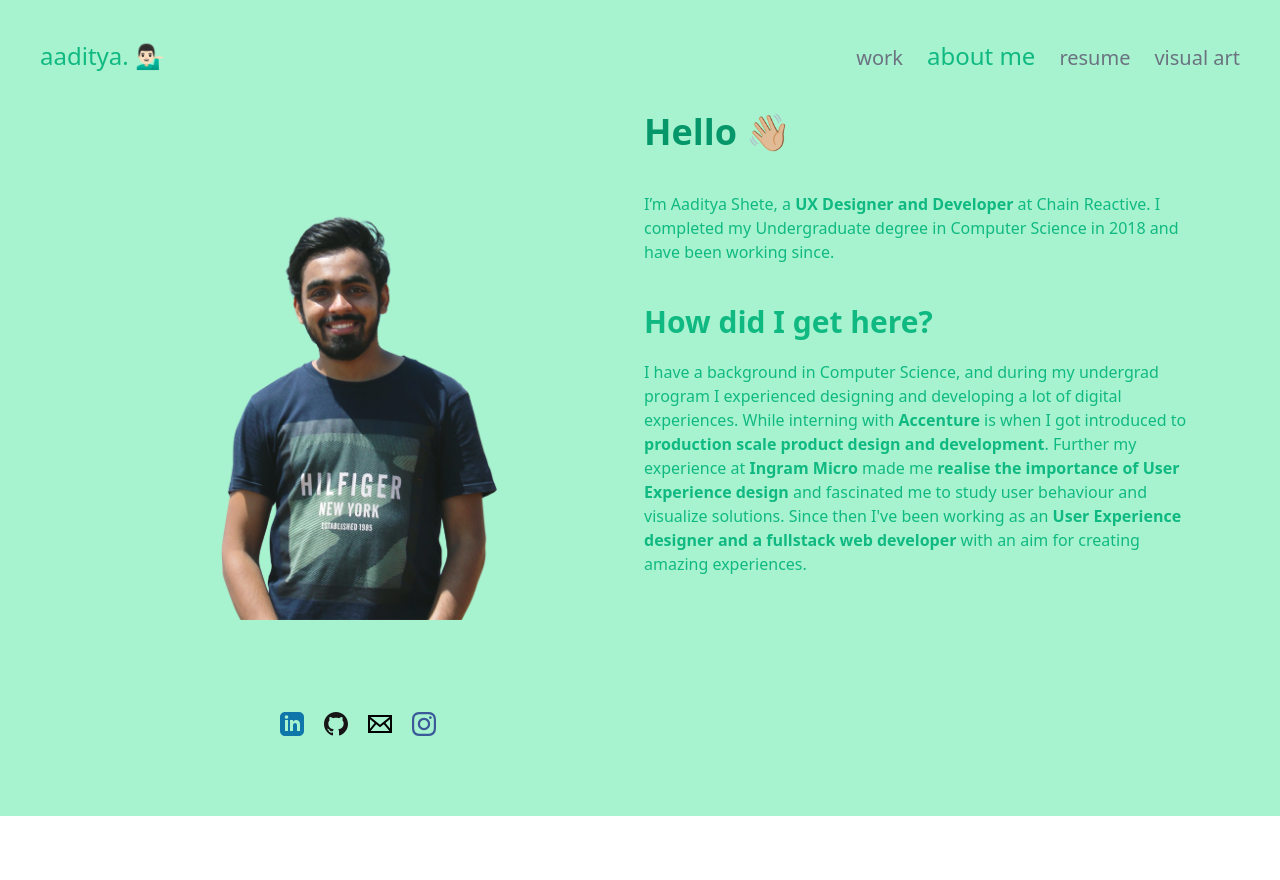
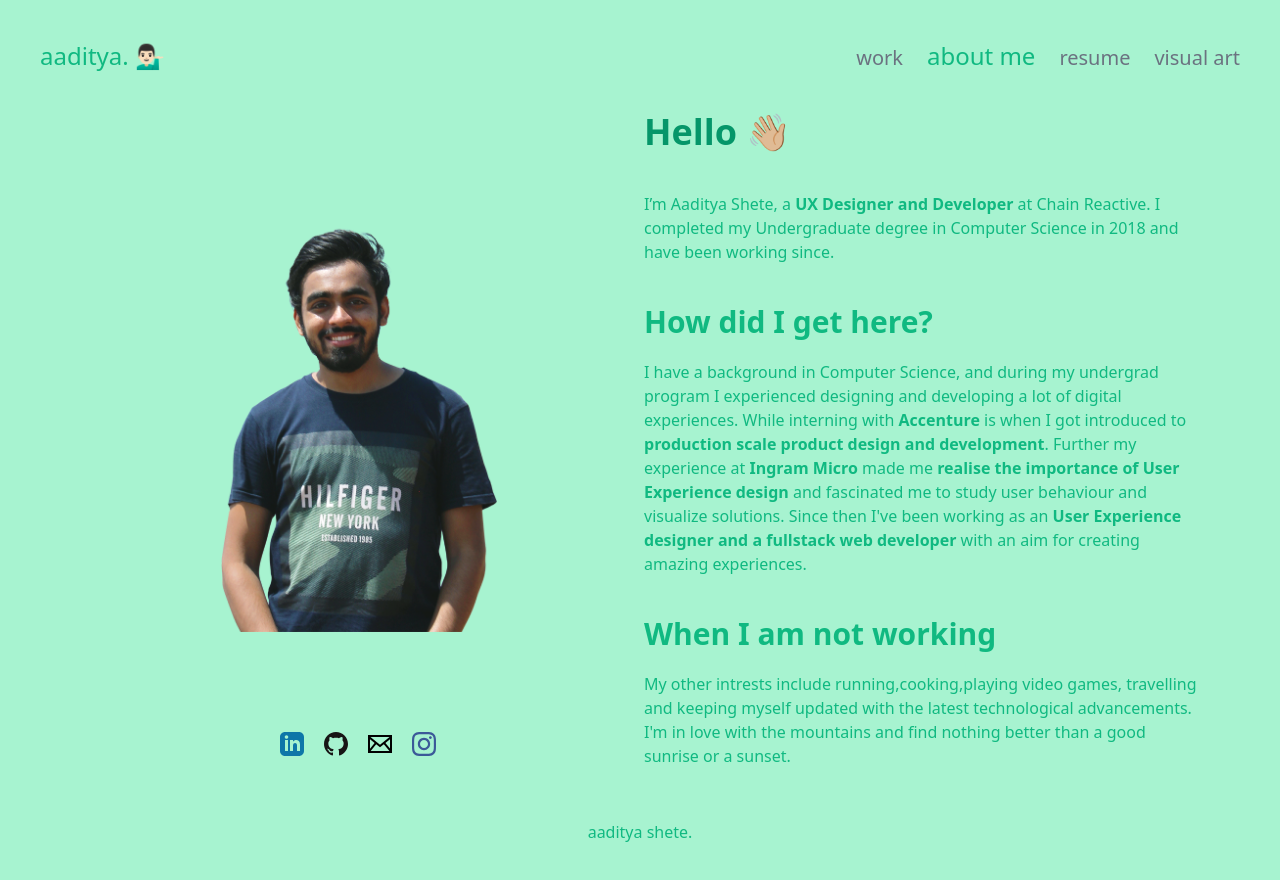
Before and after one commit to fan-boy/Portfolio-V2, a React (Create React App) app: page /about in a window 1280 px wide. Shown: the top 880 px of the page. Before the commit the page ends 816 px from the top, so only its background shows below. Built offline with nearby package versions, Linux system fonts and the light colour scheme.

Commit message:
Added footer

```diff
--- a/src/Components/Navbar.tsx
+++ b/src/Components/Navbar.tsx
@@ -1,5 +1,5 @@
 import React, { useState } from "react";
-import { Navigate } from "react-router-dom";
+import { Navigate, useLocation } from "react-router-dom";
 import Socials from "./AboutPage/Socials";
 
 interface NavbarProps{
@@ -11,7 +11,7 @@ interface NavbarProps{
 
 const Navbar =(props:NavbarProps) =>{
     const [cardClicked,setCardClicked] = useState("");
-
+    const location = useLocation();
     let icon = "";
     let color = "text-gray-500";
     switch(props.selected){
@@ -35,7 +35,9 @@ const Navbar =(props:NavbarProps) =>{
     }
 
     const onClick = (moniker:string) =>{
+        if(moniker === "home" && location.pathname==="/"){}else{
         setCardClicked(moniker);
+        }
     }
 
 
--- /dev/null
+++ b/src/Components/footer.tsx
@@ -0,0 +1,21 @@
+import React from "react";
+import Socials from "./AboutPage/Socials";
+
+
+interface FooterProps{
+    color:string
+    showSocials?:true
+}
+const Footer = (props:FooterProps) =>{
+
+    return(
+        <span className= {`w-full mt-3 flex flex-col gap-2 justify-center text-center text-${props.color}-500`}>
+            <span>aaditya shete.</span>
+            {props.showSocials &&
+            <span><Socials className="flex flex-row gap-4 justify-center items-center" /></span>
+}
+        </span>
+    );
+}
+
+export default Footer;
--- a/src/Pages/about.tsx
+++ b/src/Pages/about.tsx
@@ -1,5 +1,6 @@
 import React from "react";
 import Socials from "../Components/AboutPage/Socials";
+import Footer from "../Components/footer";
 import Navbar from "../Components/Navbar";
 import me from './me.png';
 
@@ -20,7 +21,7 @@ const AboutPage = () =>{
                     and have been working since.
                     </p>
                     <img className="sm:w-1/2 h-third object-scale-down" src={me} alt="It Me"/>
-                    <Socials className="flex  flex-row gap-5 items-center"/>
+                    <Socials className="flex mt-2 flex-row gap-5 items-center"/>
                 </span>
                 <span className="w-full min-h-half text-green-500">
                     <span className="hidden sm:block text-4xl font-bold text-green-600">
@@ -47,11 +48,24 @@ const AboutPage = () =>{
 
 
                     </p>
+                    <p className="mt-10">
+                        <p className="text-3xl  font-semibold text-green-500">
+                        When I am not working
+                        </p>
+                        <p className = "mt-5">
+                            My other intrests include running,cooking,playing video games, travelling and keeping myself updated
+                            with the latest technological advancements. I'm in love with the mountains and find nothing better than a good
+                            sunrise or a sunset.
+
+                        </p>
+
+
+                    </p>
 
 
                 </span>
             </div>
-
+            <Footer color="green"/>
         </div>
     )
 }
--- a/src/Pages/homepage.tsx
+++ b/src/Pages/homepage.tsx
@@ -4,6 +4,7 @@ import {
     Navigate,
   } from "react-router-dom";
 import Navbar from "../Components/Navbar";
+import Footer from "../Components/footer";
 
 const HomePage = () =>{
     const [cardClicked,setCardClicked] = useState("");
@@ -11,7 +12,8 @@ const HomePage = () =>{
      setCardClicked(id);
     }
     return(
-        <div className = "w-full h-screen p-10 bg-gray-200">
+        <div className="p-10 w-full bg-gray-200">
+        <div className = "w-full h-screen ">
             {cardClicked !=="" && <Navigate to={`/${cardClicked}`}/>}
             <Navbar hideNavbar selected=""/>
 
@@ -23,6 +25,8 @@ const HomePage = () =>{
             </div>
 
         </div>
+        <Footer color="gray"/>
+        </div>
     )
 }
 
--- a/src/Pages/resume.tsx
+++ b/src/Pages/resume.tsx
@@ -1,4 +1,5 @@
 import React from "react";
+import Footer from "../Components/footer";
 import Navbar from "../Components/Navbar";
 
 import Resume from '../Components/ResumePage/resume.png';
@@ -19,7 +20,7 @@ const ResumePage = () =>{
                 </span>
 
             </div>
-
+            <Footer color="blue" showSocials/>
         </div>
     )
 }
--- a/src/Pages/visualart.tsx
+++ b/src/Pages/visualart.tsx
@@ -1,4 +1,5 @@
 import React, { useEffect, useState } from "react";
+import Footer from "../Components/footer";
 import HomePageCard from "../Components/HomePage/HomepageCards";
 import Navbar from "../Components/Navbar";
 import WorkCard from "../Components/Work/WorkCard";
@@ -115,6 +116,7 @@ const GraphicPage = () =>{
 
 
 </div>
+<Footer color="yellow" showSocials/>
 </div>
 
 
--- a/src/Pages/work.tsx
+++ b/src/Pages/work.tsx
@@ -1,5 +1,6 @@
 import { loadavg } from "os";
 import React, { useEffect, useState } from "react";
+import Footer from "../Components/footer";
 import HomePageCard from "../Components/HomePage/HomepageCards";
 import Navbar from "../Components/Navbar";
 import WorkCard from "../Components/Work/WorkCard";
@@ -75,7 +76,7 @@ const WorkPage = () =>{
               { workRenderer}
 
             </div>
-
+            <Footer color="purple" showSocials/>
          </div>
 
 
```
Also changed, not shown: src/routes/AppRoutes.tsx (line endings or trailing spaces).
